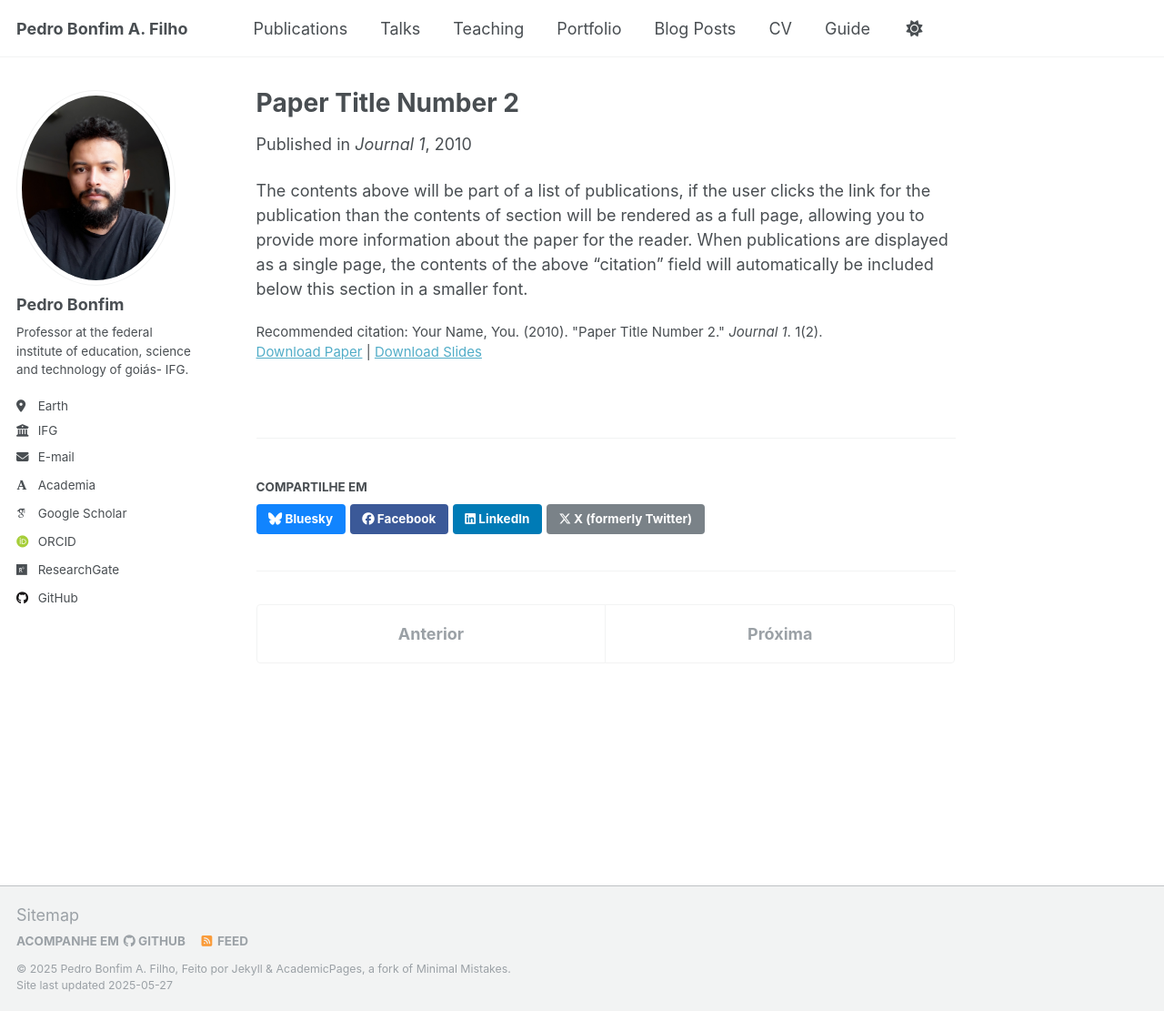
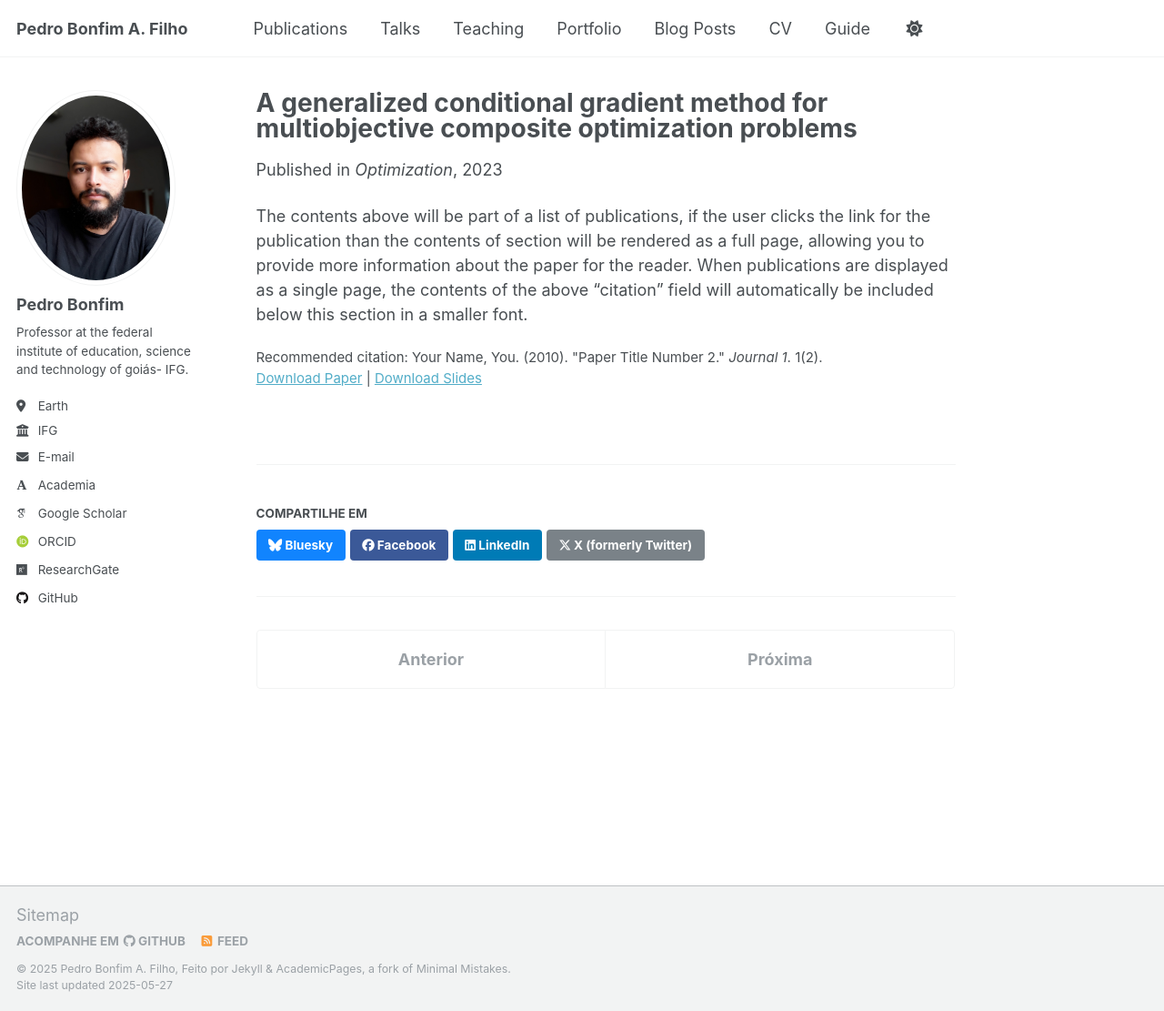
Before and after one commit to pedroassuncaofilho/pedroassuncaofilho.github.io, a Jekyll site: the page built from _publications/2010-10-01-paper-title-number-2.md, in a window 1280 px wide and 1111 px high. Shown: the whole window at 91% size. Built offline with Jekyll 4.4.1, drawn with Linux system fonts in a browser that asks for light colours; some web fonts are replaced.

Commit message:
Update 2010-10-01-paper-title-number-2.md

```diff
--- a/_publications/2010-10-01-paper-title-number-2.md
+++ b/_publications/2010-10-01-paper-title-number-2.md
@@ -1,11 +1,11 @@
 ---
-title: "Paper Title Number 2"
+title: "A generalized conditional gradient method for multiobjective composite optimization problems"
 collection: publications
 category: manuscripts
-permalink: /publication/2010-10-01-paper-title-number-2
+permalink: /publication/2023-08-04-paper-title-number-2
 excerpt: 'This paper is about the number 2. The number 3 is left for future work.'
-date: 2010-10-01
-venue: 'Journal 1'
+date: 2023-08-04
+venue: 'Optimization'
 slidesurl: 'http://academicpages.github.io/files/slides2.pdf'
 paperurl: 'http://academicpages.github.io/files/paper2.pdf'
 citation: 'Your Name, You. (2010). &quot;Paper Title Number 2.&quot; <i>Journal 1</i>. 1(2).'
```
